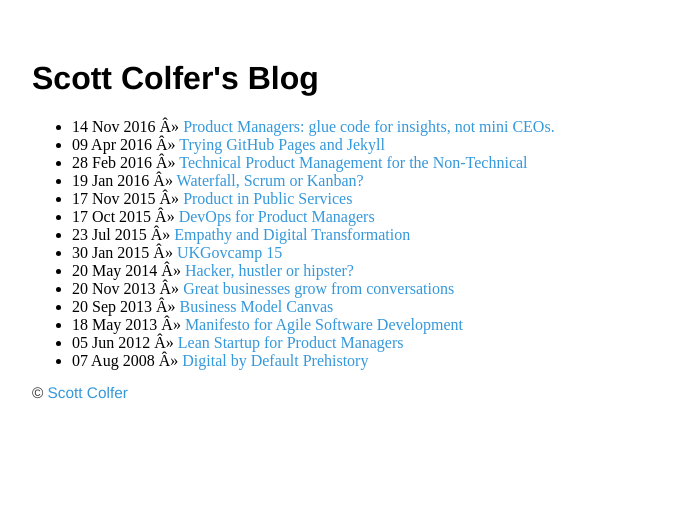
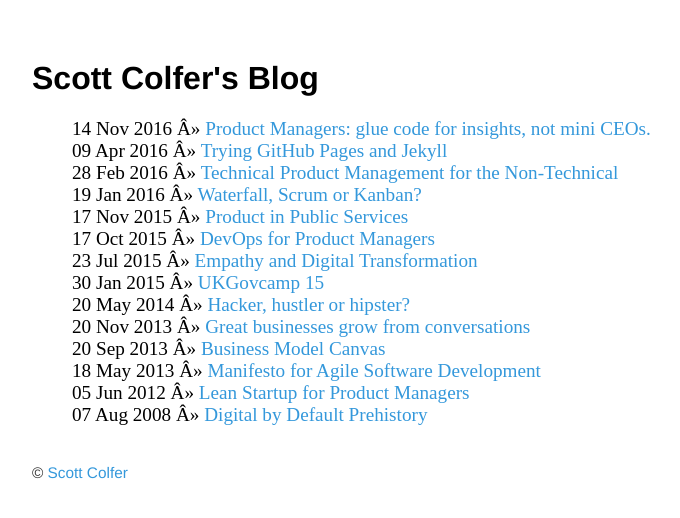
Before and after one commit to scottcolfer/scottcolfer.github.io, a Jekyll site: the page built from blog/index.html, in a window 1280 px wide. Shown: the top 518 px of the page, without its empty margins (160-840 px from the left). Built offline with Jekyll 4.4.1, drawn with Linux system fonts in a browser that asks for light colours.

Commit message:
Update main.css

```diff
--- a/css/main.css
+++ b/css/main.css
@@ -32,3 +32,14 @@
 footer {
     font-size: .8em;
 }
+ul.posts {
+    margin: 20px auto 40px;
+    font-size: 1.2em;
+}
+
+ul.posts li {
+    list-style: none;
+}
+ul.posts li {
+    list-style: none;
+}
```
